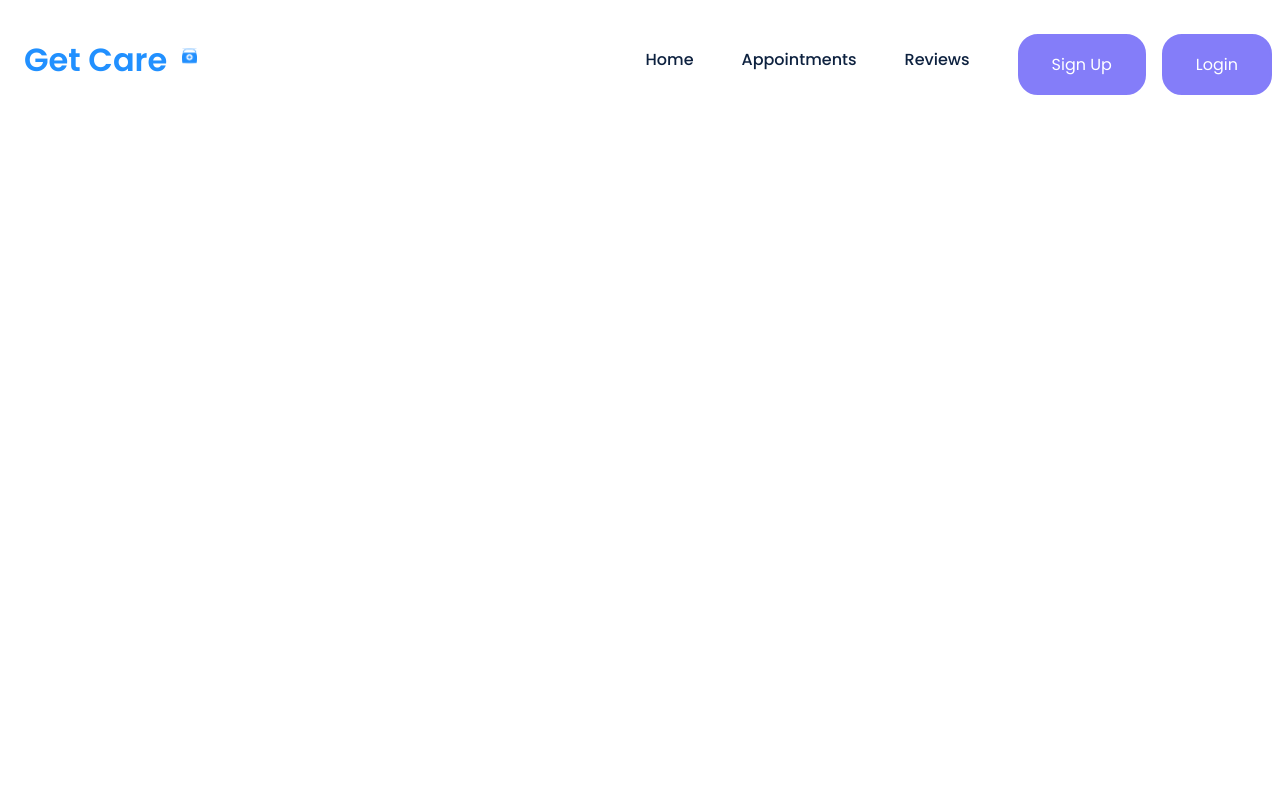
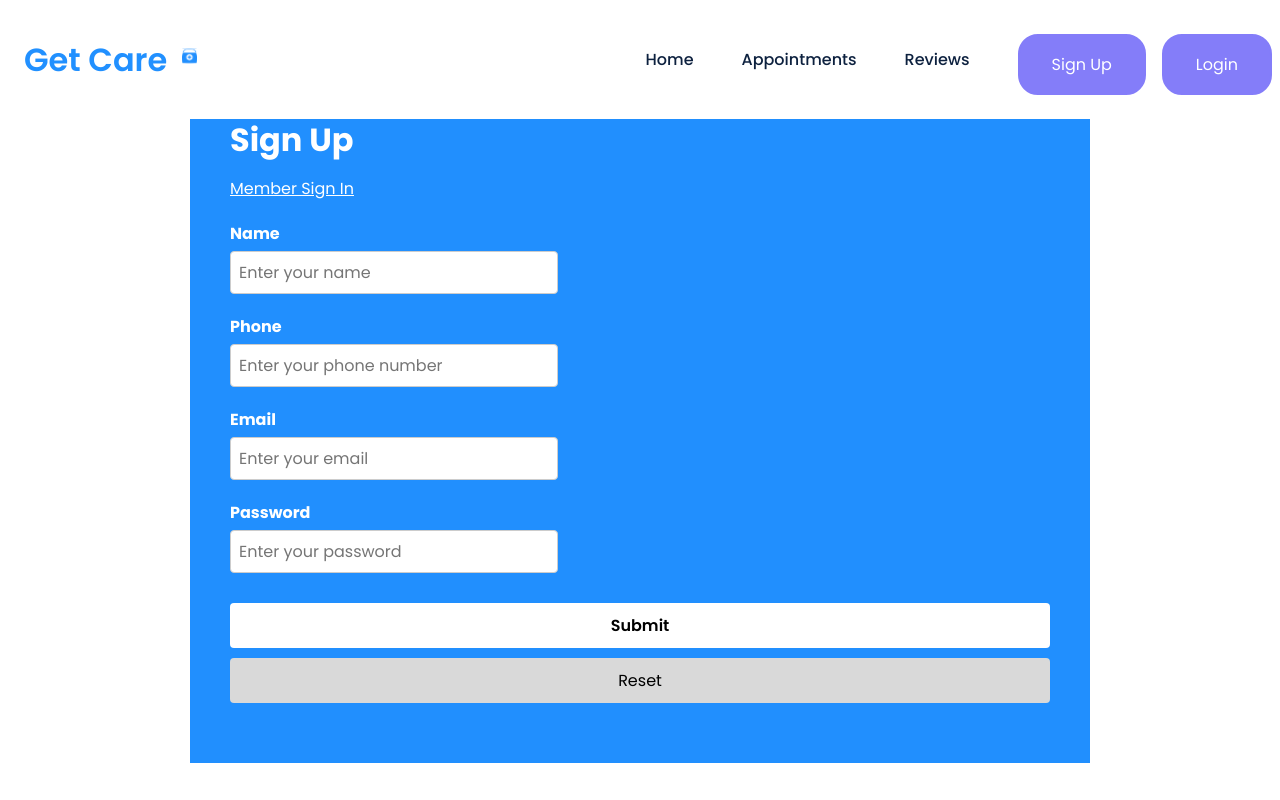
Before and after one commit to jdawsonCR/test_med_app, a React (Create React App) app: page /signup in a window 1280 px wide. Built offline with nearby package versions, Linux system fonts and the light colour scheme.

Commit message:
add login and signup functi

```diff
--- a/src/App.js
+++ b/src/App.js
@@ -9,6 +9,12 @@
 
 // Import Landing Page component
 import Landing_Page from './Components/Landing_Page/Landing_Page';
+
+// Import Landing Page component
+import Sign_Up from './Components/Sign_Up/Sign_Up';
+
+// Import Landing Page component
+import Login from './Components/Login/Login';
 
 // Function component for the main App
 function App() {
@@ -25,6 +31,8 @@
           <Routes>
             {/* Define individual Route components for different pages */}
             <Route path="/" element={<Landing_Page/>}/>
+            <Route path="/signup" element={<Sign_Up/>} />
+            <Route path="/login" element={<Login/>} />
           </Routes>
         </BrowserRouter>
     </div>
--- a/src/Components/Login/Login.css
+++ b/src/Components/Login/Login.css
@@ -30,6 +30,29 @@
     border-radius: 4px; /* Border radius for rounded corners */
 }
 
+/* Styles for the overall signup container */
+.login {
+    flex: 1; /* Use flexible layout to fill available space */
+    background-color: #fff; /* Set background color to white */
+    padding: 40px; /* Add padding inside the element */
+    box-shadow: 0 0 10px rgba(0, 0, 0, 0.1); /* Add a box shadow with opacity */
+}
+
+/* Styles for additional login text */
+.login-text1 {
+    grid-column: -1 / 3; /* Span from second to third column from the end */
+    text-decoration: underline;
+}
+
+.login-text h1 {
+    text-decoration: none; /* Removes underline */
+}
+
+.login-text span {
+    color: #3c79a7; /* Set text color */
+    cursor: pointer; /* Change cursor to pointer on hover */
+}
+
 /* Styles for button groups */
 .btn-group {
     margin-top: .0001px; /* Top margin for spacing above button groups */
--- /dev/null
+++ b/src/Components/Login/Login.js
@@ -0,0 +1,60 @@
+import React from 'react';
+import { Link } from 'react-router-dom';
+import './Login.css'; // Import Sign_Up.css
+
+function handleClick() {
+    // Define your click handler logic here
+}
+
+function Login() {
+    return (
+                <div className="container">
+            {/* Div for login grid layout */}
+            <div className="login-grid">
+                {/* Div for login text */}
+                <div className="login-text">
+                    <h1>Welcome Back!</h1>
+                </div>
+                {/* Additional login text with a Link to Sign Up page */}
+                <div className="login-text1">
+                    <span><Link to="/signup" style={{ color: 'white' }}>Create Account</Link></span>
+                </div>
+                <br />
+                {/* Div for login form */}
+                <div className="login-form">
+                    <form>
+                        {/* Form group for email input */}
+                        <div className="form-group">
+                            <label htmlFor="email">Email</label>
+                            <input type="email" name="email" id="email" className="form-control" placeholder="Enter your email" aria-describedby="helpId" />
+                        </div>
+                        {/* Form group for password input */}
+                        <div className="form-group">
+                            <label htmlFor="password">Password</label>
+                            <input
+                                type="password"
+                                name="password"
+                                id="password"
+                                className="form-control"
+                                placeholder="Enter your password"
+                                aria-describedby="helpId"
+                            />
+                        </div>
+                        {/* Additional login text for 'Forgot Password' option */}
+                        <div className="login-text1" style={{ paddingBottom: '30px' }}>
+                            Forgot Password?
+                        </div>
+                        {/* Button group for login and reset buttons */}
+                        <div className="btn-group">
+                            <button type="submit" className="btn btn-primary mb-2 mr-1 waves-effect waves-light">Login</button>
+                            <button type="reset" className="btn btn-danger mb-2 waves-effect waves-light">Reset</button>
+                        </div>
+                        <br />
+                    </form>
+                </div>
+            </div>
+        </div>
+          );
+}
+
+export default Login;
--- a/src/Components/Navbar/Navbar.js
+++ b/src/Components/Navbar/Navbar.js
@@ -1,4 +1,5 @@
 import React from 'react';
+import { Link } from 'react-router-dom';
 import './Navbar.css'; // Import Navbar.css
 
 
@@ -39,15 +40,15 @@
                 </li>
                 {/* List item for the 'Sign Up' link with a button */}
                 <li className="link">
-                    <a href="../Sign_Up//Sign_Up.html">
+                    <Link to="/signup">
                         <button className="btn1">Sign Up</button>
-                    </a>
+                    </Link>
                 </li>
                 {/* List item for the 'Login' link with a button */}
                 <li className="link">
-                    <a href="../Login/Login.html">
+                    <Link to="/login">
                         <button className="btn1">Login</button>
-                    </a>
+                    </Link>
                 </li>
             </ul>
         </nav>
--- a/src/Components/Sign_Up/Sign_Up.css
+++ b/src/Components/Sign_Up/Sign_Up.css
@@ -24,11 +24,11 @@
 .signup-text1 {
     grid-column: -1 / 3; /* Span from second to third column from the end */
     text-align: right; /* Right-align text */
+    text-decoration: underline;
 }
 
 .signup-text1 span {
     color: #3c79a7; /* Set text color */
-    font-weight: 600; /* Set font weight to bold */
     cursor: pointer; /* Change cursor to pointer on hover */
 }
 
--- /dev/null
+++ b/src/Components/Sign_Up/Sign_Up.js
@@ -0,0 +1,70 @@
+import React from 'react';
+import { Link } from 'react-router-dom';
+import './Sign_Up.css'; // Import Sign_Up.css
+
+function handleClick() {
+    // Define your click handler logic here
+}
+
+function SignUp() {
+    return (
+        <div className="container" style={{ marginTop: '5%' }}>
+            {/* Main container with margin-top */}
+            <div className="signup-grid">
+                {/* Grid layout for sign-up form */}
+                <div className="signup-text">
+                    {/* Title for the sign-up form */}
+                    <h1>Sign Up</h1>
+                </div>
+                <div className="signup-text1" style={{ textAlign: 'left', paddingBottom: '20px' }}>
+                    {/* Text for existing members to log in */}
+                    <span><Link to="/login" style={{ color: 'white' }}>Member Sign In</Link></span>
+                </div>
+                <div className="signup-form">
+                    {/* Form for user sign-up */}
+                    <form>
+                        {/* Start of the form */}
+                        <div className="form-group">
+                            {/* Form group for user's name */}
+                            <label htmlFor="name">Name</label>
+                            {/* Label for name input field */}
+                            <input type="text" name="name" id="name" required className="form-control" placeholder="Enter your name" aria-describedby="helpId" />
+                            {/* Text input field for name */}
+                        </div>
+                        <div className="form-group">
+                            {/* Form group for user's phone number */}
+                            <label htmlFor="phone">Phone</label>
+                            {/* Label for phone input field */}
+                            <input type="tel" name="phone" id="phone" required className="form-control" placeholder="Enter your phone number" aria-describedby="helpId" />
+                            {/* Tel input field for phone number */}
+                        </div>
+                        <div className="form-group">
+                            {/* Form group for user's email */}
+                            <label htmlFor="email">Email</label>
+                            {/* Label for email input field */}
+                            <input type="email" name="email" id="email" required className="form-control" placeholder="Enter your email" aria-describedby="helpId" />
+                            {/* Email input field */}
+                        </div>
+                        <div className="form-group">
+                            {/* Form group for user's password */}
+                            <label htmlFor="password">Password</label>
+                            {/* Label for password input field */}
+                            <input name="password" id="password" required className="form-control" placeholder="Enter your password" aria-describedby="helpId" />
+                            {/* Password input field */}
+                        </div>
+                        <div className="btn-group">
+                            {/* Button group for form submission and reset */}
+                            <button type="submit" className="btn btn-primary mb-2 mr-1 waves-effect waves-light">Submit</button>
+                            {/* Submit button */}
+                            <button type="reset" className="btn btn-danger mb-2 waves-effect waves-light">Reset</button>
+                            {/* Reset button */}
+                        </div>
+                    </form>
+                    {/* End of the form */}
+                </div>
+            </div>
+        </div>
+    );
+}
+
+export default SignUp;
```
